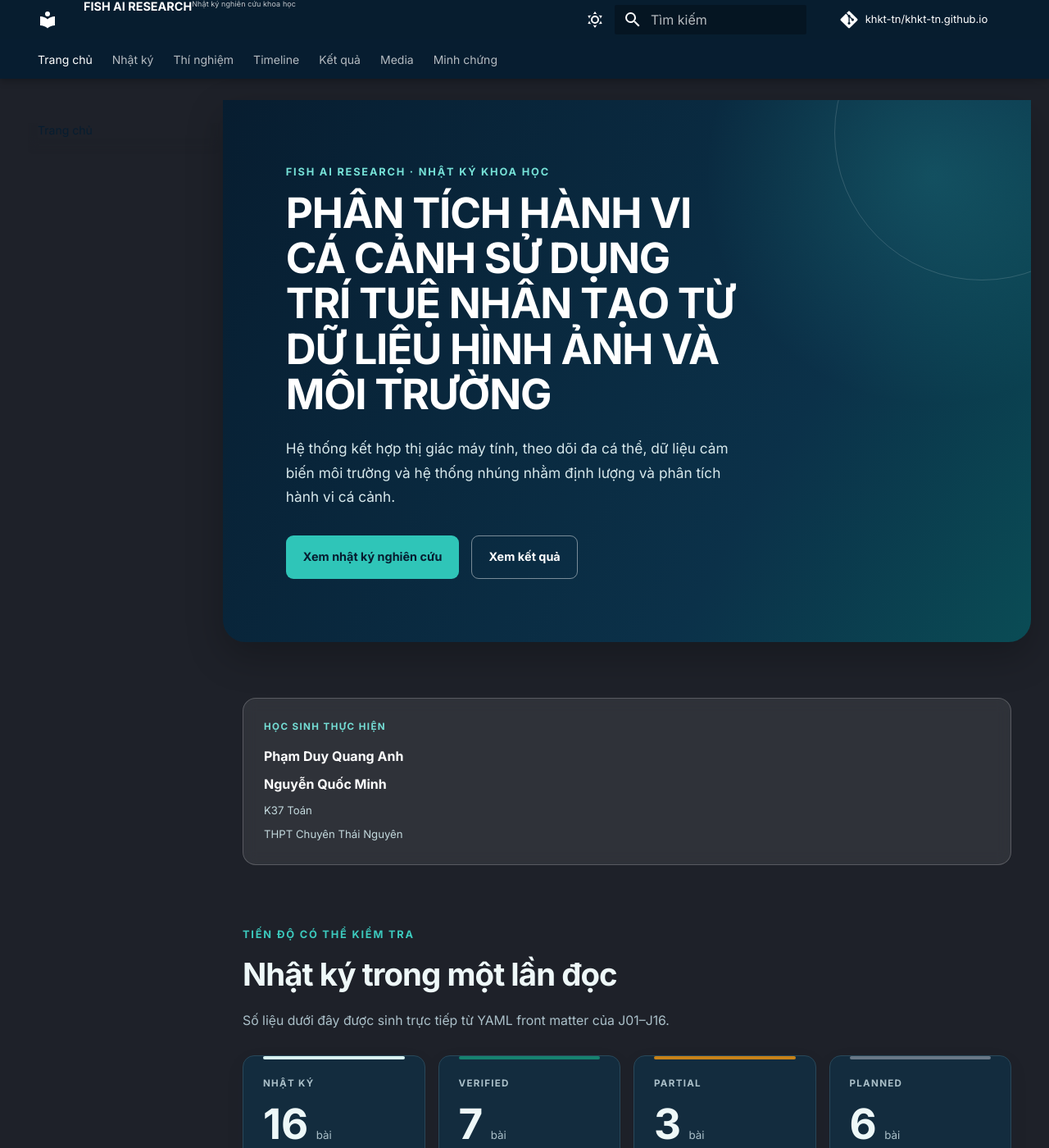
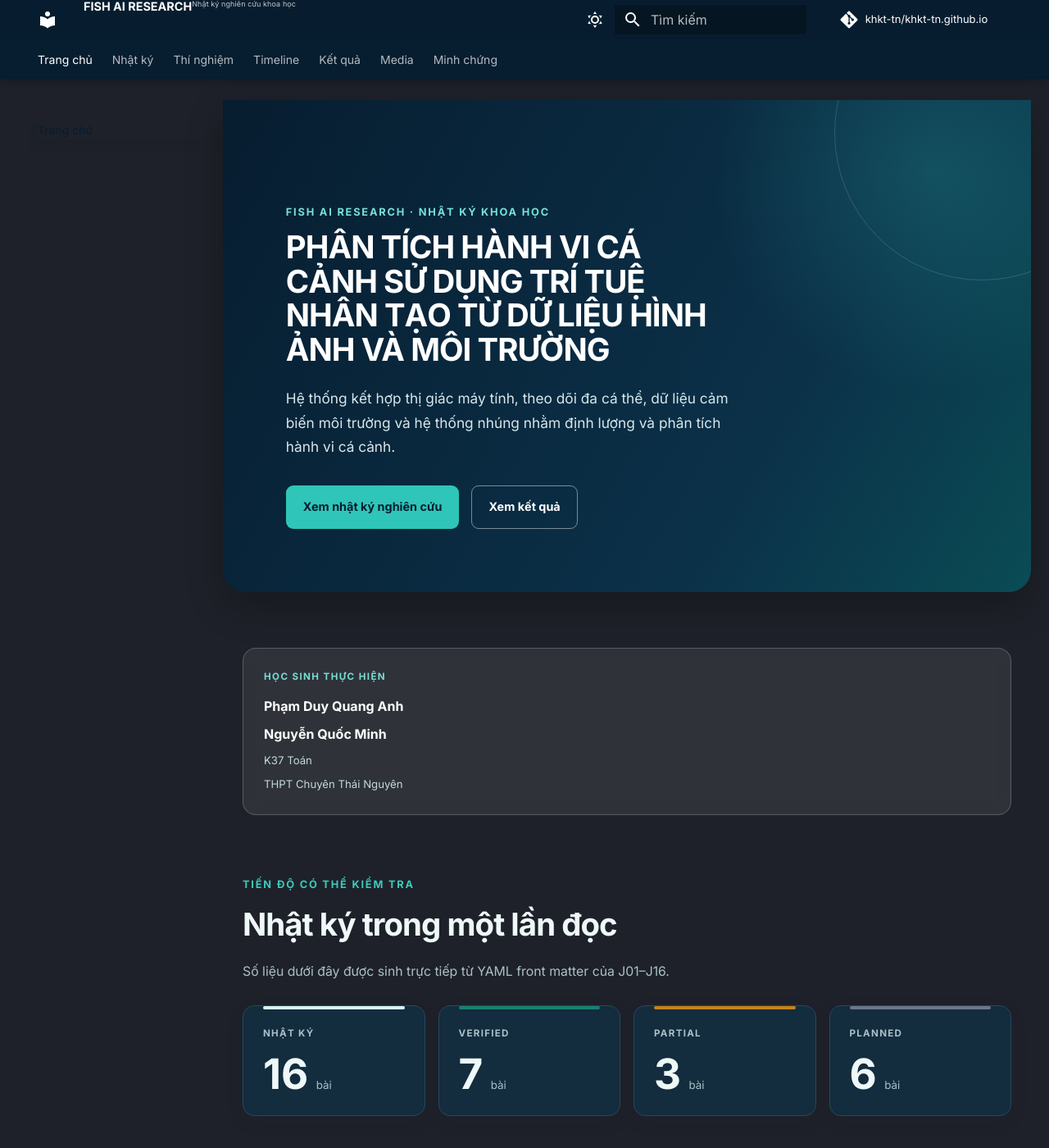
Before and after one commit to khkt-tn/khkt-tn.github.io, an MkDocs documentation site: the page built from docs/index.md, in a window 1280 px wide and 1400 px high. Shown: the whole window at 82% size. Built offline with MkDocs 1.6.1 and Material for MkDocs 9.7.7, drawn with Linux system fonts in a browser that asks for light colours; comment, search, counter and statistics services are not loaded.

Commit message:
update style

```diff
--- a/docs/assets/css/extra.css
+++ b/docs/assets/css/extra.css
@@ -164,7 +164,7 @@ body {
 
 .research-hero h1 {
   color: #fff;
-  font-size: clamp(1.65rem, 4vw, 3.15rem);
+  font-size: clamp(1.45rem, 3vw, 2.35rem);
   font-weight: 820;
   line-height: 1.08;
   margin: 0 0 1.2rem;
```
